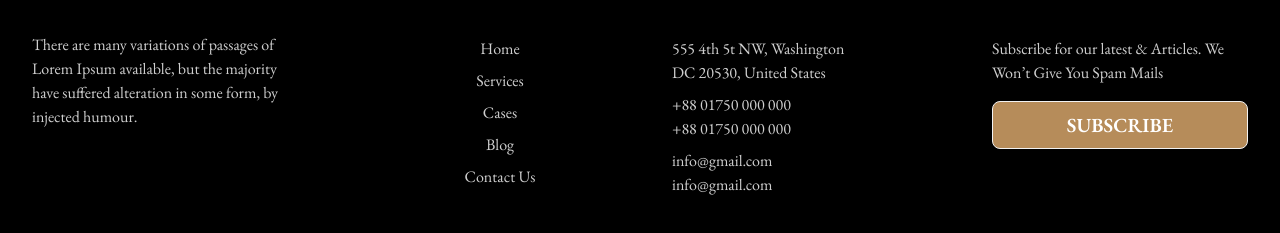
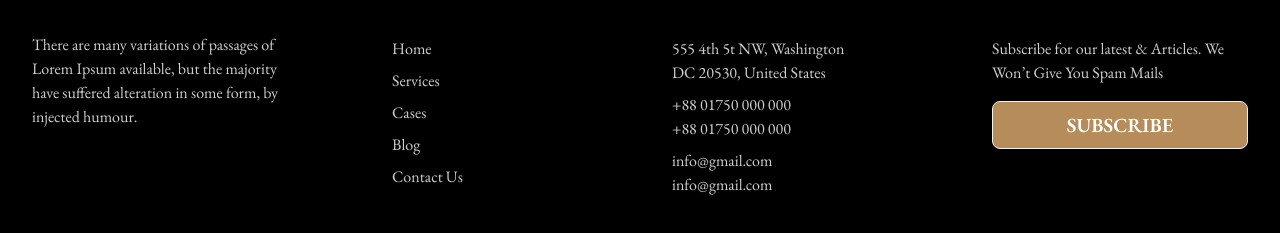
Before and after one commit to naimur8606/legal-solution-P8, a plain HTML site: page index.html in a window 1280 px wide. Shown: the part 3937-4170 px from the top of the page. Drawn offline with nearby package versions, Linux system fonts and the light colour scheme; a web font is replaced by a local one.

Commit message:
footer item align start added

```diff
--- a/index.html
+++ b/index.html
@@ -246,7 +246,7 @@
         </div>
         <div class="w-10/12 mx-auto md:w-[20%] md:pl-10">
             <h3 class="text-white text-2xl md:mb-10">Usefull Link</h3>
-            <ul class="text-[#CFCFCF] flex md:flex-col items-center justify-around md:space-y-2">
+            <ul class="text-[#CFCFCF] flex md:flex-col items-center md:items-start justify-around md:space-y-2">
                 <li>Home</li>
                 <li>Services</li>
                 <li>Cases</li>
```
